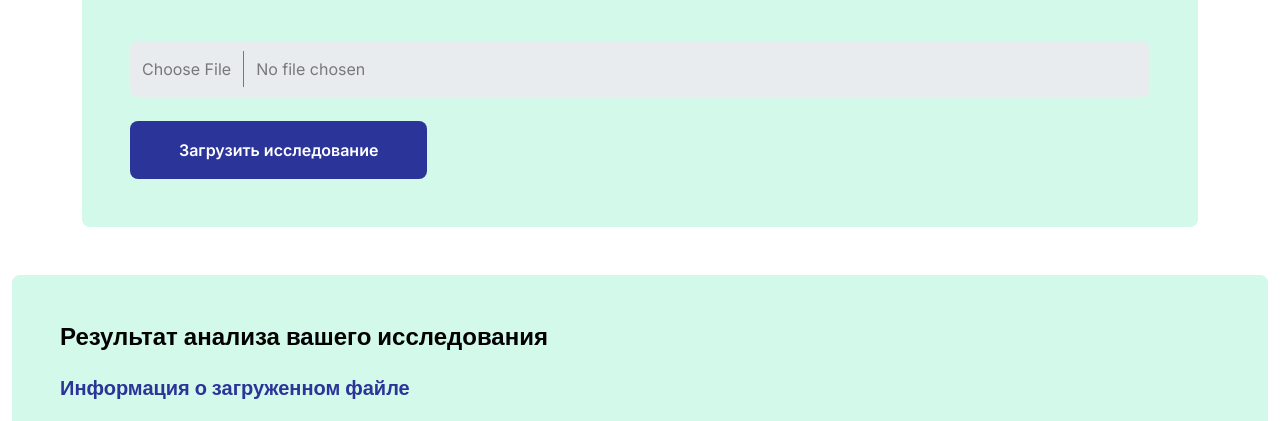
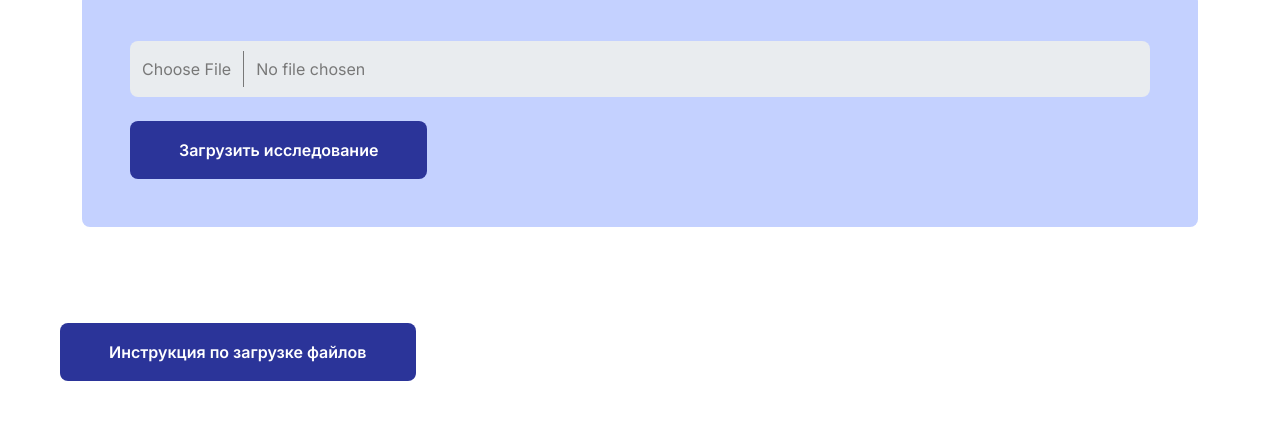
Before and after one commit to VolodiaKuz/rhythmus, a plain HTML site: page service.html in a window 1280 px wide. Shown: the part 641-1062 px from the top of the page. Drawn offline with nearby package versions, Linux system fonts and the light colour scheme.

Commit message:
add background color in service.html

```diff
--- a/service.html
+++ b/service.html
@@ -144,13 +144,13 @@
             </html> -->
 
         <!-- Upload file Start -->
-        <div class="container-fluid py-1 mt-1">
+        <div class="container-fluid py-1 mt-1" >
             <div class="container py-5">
                 <div class="text-center mx-auto pb-5 wow fadeIn" data-wow-delay=".3s" style="max-width: 600px;">
                     <h5 class="text-primary">Для использования нашего алгоритма</h5>
                     <h1 class="mb-3">Загрузите исследование</h1>
             </div>
-            <div class="p-5 rounded upload-form">
+            <div class="p-5 rounded upload-form" style="background-color: rgb(196, 209, 255)">
                 <!-- <div class="mb-4 d-flex ">
                     <input type="text" class="form-control border-0 py-3" placeholder="Название файла">
                 </div> -->
@@ -169,8 +169,8 @@
         <!-- Result Start -->
          <!-- <div class="container-fluid p-5" id="upload_container"> -->
            <!-- 1200*137 1400*373  -->
-         <div class="container-fluid p-5 rounded upload-form" id="upload_container">
-            <h4 class="pb-3" color>Результат анализа вашего исследования</h4>
+         <div class="container-fluid p-5 rounded upload-form d-none" id="upload_container" style="background-color: rgb(200, 200, 200)">
+            <h4 class="pb-3" style="color: rgb(55, 45, 163)">Результат анализа вашего исследования</h4>
             <h5 class="text-primary pb-3">Информация о загруженном файле</h5>
             <div class="input-group mb-3">
                 <div class="input-group-prepend">
```
